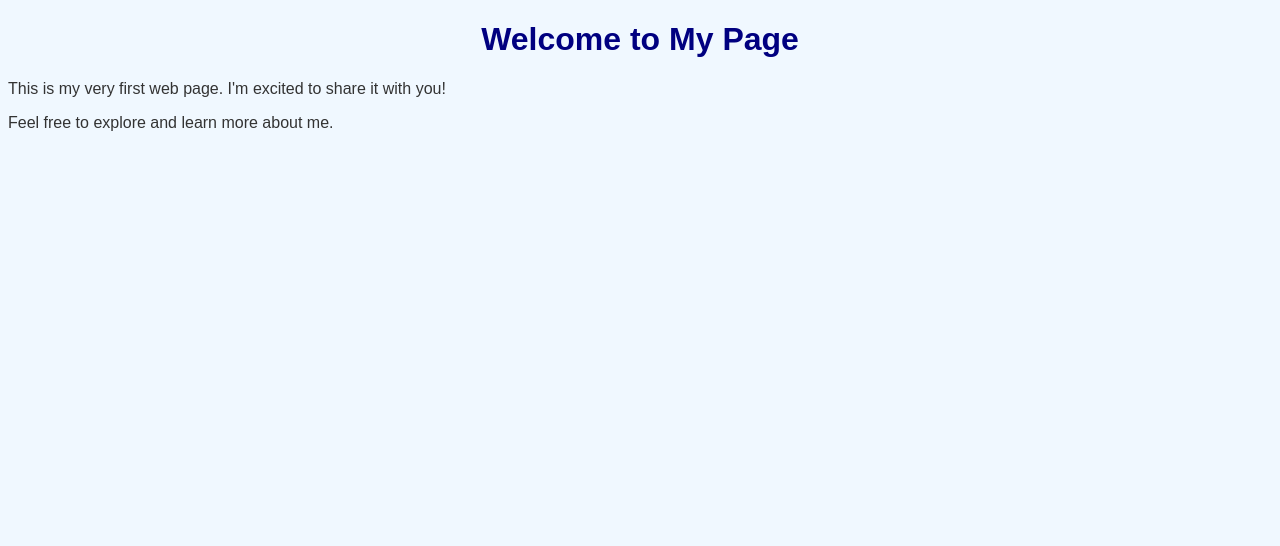
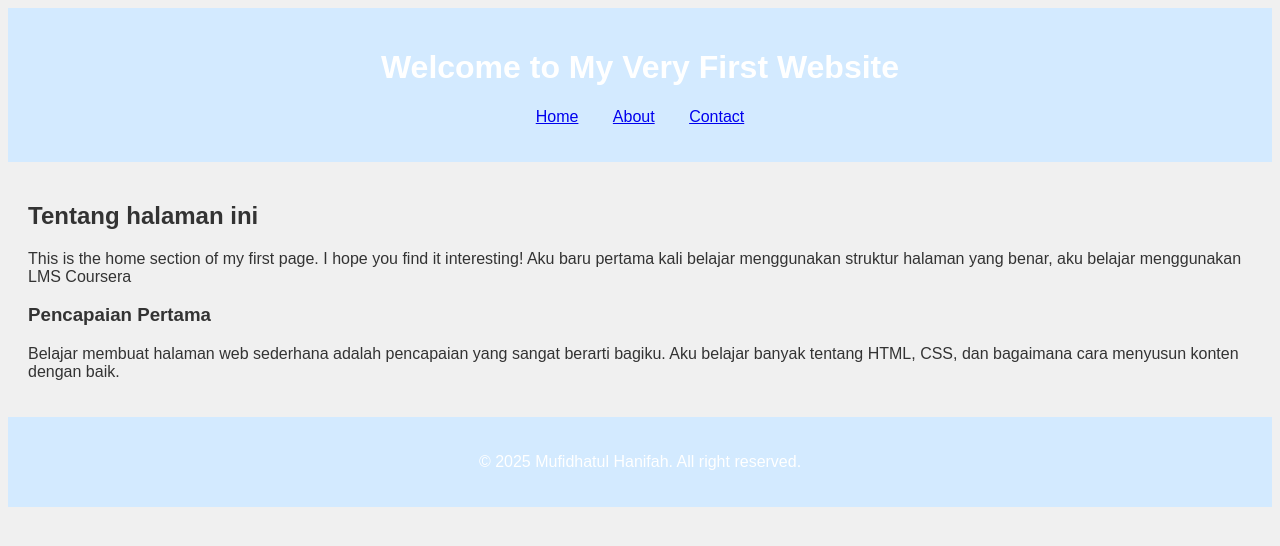
Before and after one commit to Ijosip5/first-repo, a plain HTML site: page index.html in a window 1280 px wide. Drawn offline with Linux system fonts and the light colour scheme.

Commit message:
Refractor HTML menggunakan sectioning elemenst

```diff
--- a/index.html
+++ b/index.html
@@ -2,29 +2,58 @@
 <html lang="en">
     <head>
         <meta charset="UTF-8">
-    <meta name="viewport" content="width=device-width, initial-scale=1.0">
-    <meta http-equiv="X-UA-Compatible" content="ie=edge">
-    <link rel="stylesheet" href="style.css">
-</head>
         <title>My Very First Page</title>
         <style>
             body {
-                background-color: #f0f8ff;
+                background-color: #f0f0f0;
                 font-family: poppins, sans-serif;
                 color: #333;
             }
-            h1 {
-                color: navy;
+            header, footer {
+                background-color: #d3eaff;
+                color: white;
                 text-align: center;
+                padding: 20px 0;
             }
-            p {
-                color: #333333;
-
+            nav li {
+                display: inline;
+                margin: 0 15px;
+            }
+            nav ul {
+                list-style-type: none;
+                padding: 0;
+            }
+            main {
+                padding: 20px;
             }
         </style>
+    </head>
     <body>
-        <h1>Welcome to My Page</h1>
-        <p>This is my very first web page. I'm excited to share it with you!</p>
-        <p>Feel free to explore and learn more about me.</p>
+        <header>
+            <h1>Welcome to My Very First Website</h1>
+            <nav>
+                <ul>
+                    <li><a href="#home">Home</a></li>
+                    <li><a href="#about">About</a></li>
+                    <li><a href="#contact">Contact</a></li>
+                </ul>
+            </nav>
+        </header>
+
+        <main>
+            <section>
+                <h2>Tentang halaman ini</h2>
+                <p>This is the home section of my first page. I hope you find it interesting! Aku baru pertama kali belajar menggunakan struktur halaman yang benar, aku belajar menggunakan LMS Coursera</p>
+            </section>
+
+            <article>
+                <h3>Pencapaian Pertama</h3>
+                <p>Belajar membuat halaman web sederhana adalah pencapaian yang sangat berarti bagiku. Aku belajar banyak tentang HTML, CSS, dan bagaimana cara menyusun konten dengan baik.</p>
+            </article>
+        </main>
+
+        <footer>
+            <p>&copy; 2025 Mufidhatul Hanifah. All right reserved.</p>
+        </footer>
         </body>
         </html>
```
Lines whose indentation alone changed are shown as unchanged.
